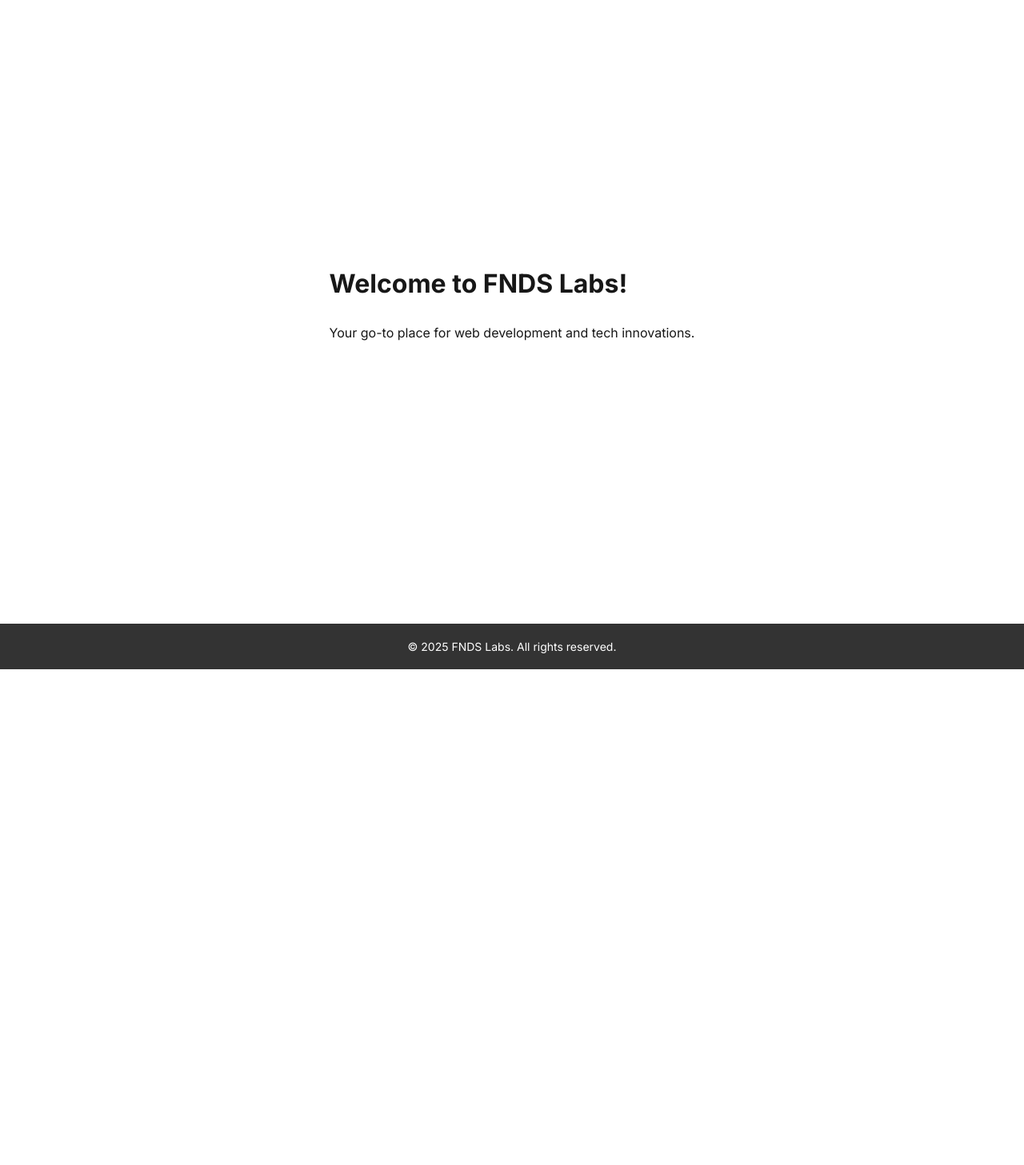
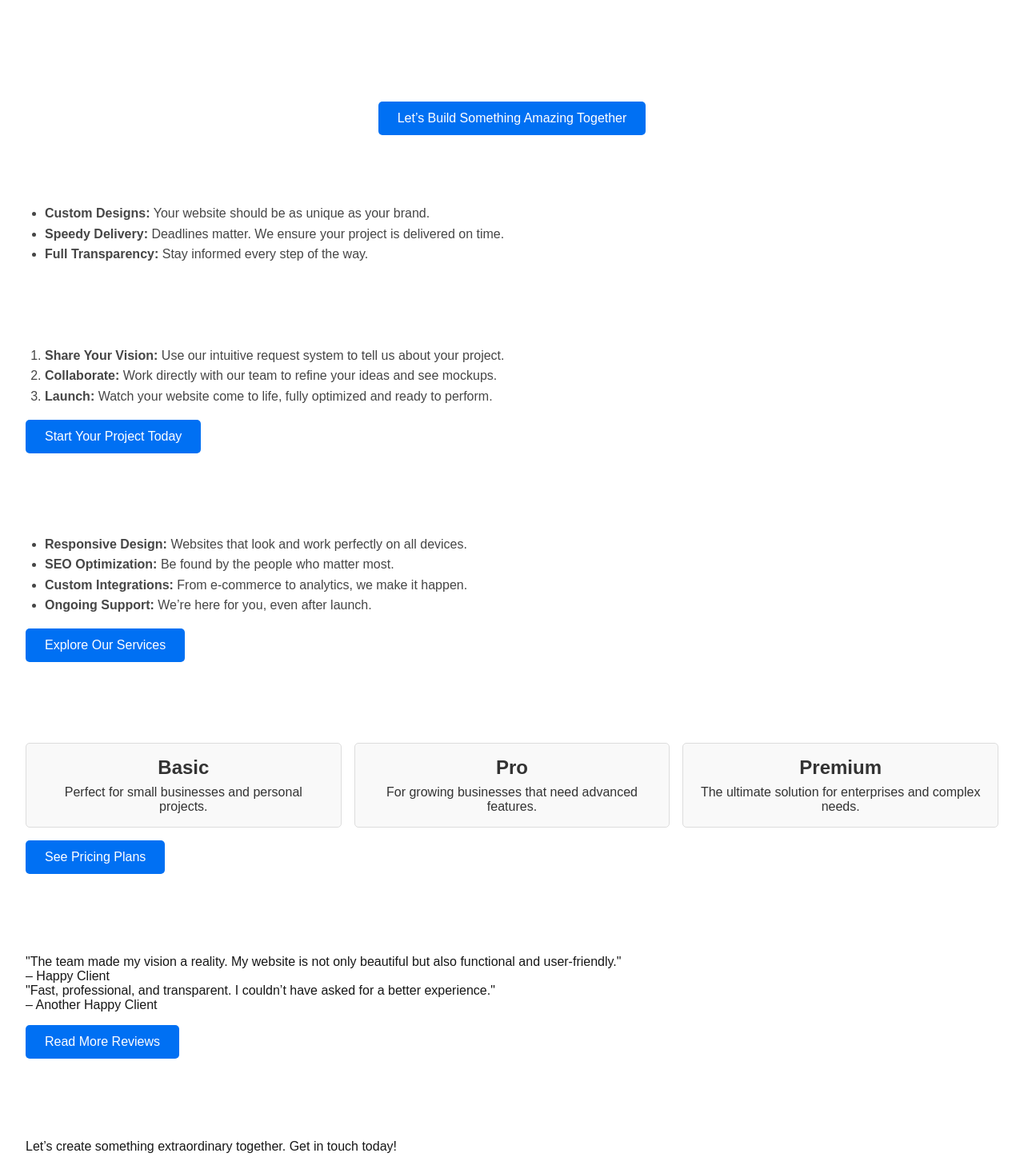
Before and after one commit to aafernands/aafernands.github.io, a Next.js app: page / in a window 1280 px wide. Shown: the part 80-1537 px from the top of the page at 80% size. Before the commit the page ends 917 px from the top, so only its background shows below. Built offline with nearby package versions, Linux system fonts and the light colour scheme.

Commit message:
updates to style

```diff
--- a/app/page.js
+++ b/app/page.js
@@ -1,16 +1,95 @@
 // app/page.js (Home Page)
+
+import Head from 'next/head';
+
 import styles from "./page.module.css";
 
 export default function Home() {
   const currentDate = new Date().getFullYear();
 
   return (
-    <div className={styles.page}>
-      <main className={styles.main}>
-        <h1>Welcome to FNDS Labs!</h1>
-        <p>Your go-to place for web development and tech innovations.</p>
+    <div className={styles.container}>
+    <Head>
+      <title>Your Vision, Our Code</title>
+      <meta name="description" content="Custom web solutions, simplified." />
+      <link rel="icon" href="/favicon.ico" />
+    </Head>
+
+    <header className={styles.header}>
+      <h1>Your Vision, Our Code</h1>
+      <p>Custom web solutions, simplified.</p>
+      <button className={styles.ctaButton}>Let’s Build Something Amazing Together</button>
+    </header>
+
+    <main className={styles.main}>
+      <section className={styles.section}>
+        <h2>Why Choose Us?</h2>
+        <ul>
+          <li><strong>Custom Designs:</strong> Your website should be as unique as your brand.</li>
+          <li><strong>Speedy Delivery:</strong> Deadlines matter. We ensure your project is delivered on time.</li>
+          <li><strong>Full Transparency:</strong> Stay informed every step of the way.</li>
+        </ul>
+      </section>
+
+      <section className={styles.section}>
+        <h2>How It Works</h2>
+        <ol>
+          <li><strong>Share Your Vision:</strong> Use our intuitive request system to tell us about your project.</li>
+          <li><strong>Collaborate:</strong> Work directly with our team to refine your ideas and see mockups.</li>
+          <li><strong>Launch:</strong> Watch your website come to life, fully optimized and ready to perform.</li>
+        </ol>
+        <button className={styles.ctaButton}>Start Your Project Today</button>
+      </section>
+
+      <section className={styles.section}>
+        <h2>Features We Offer</h2>
+        <ul>
+          <li><strong>Responsive Design:</strong> Websites that look and work perfectly on all devices.</li>
+          <li><strong>SEO Optimization:</strong> Be found by the people who matter most.</li>
+          <li><strong>Custom Integrations:</strong> From e-commerce to analytics, we make it happen.</li>
+          <li><strong>Ongoing Support:</strong> We’re here for you, even after launch.</li>
+        </ul>
+        <button className={styles.ctaButton}>Explore Our Services</button>
+      </section>
+
+      <section className={styles.section}>
+        <h2>Pricing Made Simple</h2>
+        <div className={styles.pricingGrid}>
+          <div className={styles.pricingCard}>
+            <h3>Basic</h3>
+            <p>Perfect for small businesses and personal projects.</p>
+          </div>
+          <div className={styles.pricingCard}>
+            <h3>Pro</h3>
+            <p>For growing businesses that need advanced features.</p>
+          </div>
+          <div className={styles.pricingCard}>
+            <h3>Premium</h3>
+            <p>The ultimate solution for enterprises and complex needs.</p>
+          </div>
+        </div>
+        <button className={styles.ctaButton}>See Pricing Plans</button>
+      </section>
+
+      <section className={styles.section}>
+        <h2>What Our Clients Say</h2>
+        <blockquote className='blockquote'>
+          <p>"The team made my vision a reality. My website is not only beautiful but also functional and user-friendly."</p>
+          <footer>– Happy Client</footer>
+        </blockquote>
+        <blockquote>
+          <p>"Fast, professional, and transparent. I couldn’t have asked for a better experience."</p>
+          <footer>– Another Happy Client</footer>
+        </blockquote>
+        <button className={styles.ctaButton}>Read More Reviews</button>
+      </section>
+
+      <section className={styles.section}>
+        <h2>Ready to Get Started?</h2>
+        <p>Let’s create something extraordinary together. Get in touch today!</p>
+        <button className={styles.ctaButton}>Contact Us</button>
+      </section>
       </main>
-
-    </div>
+      </div>
   );
 }
--- a/app/page.module.css
+++ b/app/page.module.css
@@ -1,168 +1,100 @@
-.page {
-  --gray-rgb: 0, 0, 0;
-  --gray-alpha-200: rgba(var(--gray-rgb), 0.08);
-  --gray-alpha-100: rgba(var(--gray-rgb), 0.05);
 
-  --button-primary-hover: #383838;
-  --button-secondary-hover: #f2f2f2;
+/* styles/Home.module.css */
 
-  display: grid;
-  grid-template-rows: 20px 1fr 20px;
-  align-items: center;
-  justify-items: center;
-  min-height: 100svh;
-  padding: 80px;
-  gap: 64px;
-  font-family: var(--font-geist-sans);
+.container {
+  font-family: Arial, sans-serif;
+  padding: 0 2rem;
 }
 
-@media (prefers-color-scheme: dark) {
-  .page {
-    --gray-rgb: 255, 255, 255;
-    --gray-alpha-200: rgba(var(--gray-rgb), 0.145);
-    --gray-alpha-100: rgba(var(--gray-rgb), 0.06);
+.header {
+  text-align: center;
+  margin: 2rem 0;
+}
 
-    --button-primary-hover: #ccc;
-    --button-secondary-hover: #1a1a1a;
-  }
+.header h1 {
+  font-size: 2.5rem;
+  color: #ffffff;
+}
+
+.header p {
+  font-size: 1.2rem;
+  color: #ffffff;
+  margin: 1rem 0;
+}
+
+.ctaButton {
+  background-color: #0070f3;
+  color: white;
+  border: none;
+  padding: 0.75rem 1.5rem;
+  font-size: 1rem;
+  border-radius: 5px;
+  cursor: pointer;
+  margin-top: 1rem;
+}
+
+.ctaButton:hover {
+  background-color: #005bb5;
 }
 
 .main {
-  display: flex;
-  flex-direction: column;
-  gap: 32px;
-  grid-row-start: 2;
+  margin: 2rem 0;
 }
 
-.main ol {
-  font-family: var(--font-geist-mono);
-  padding-left: 0;
-  margin: 0;
-  font-size: 14px;
-  line-height: 24px;
-  letter-spacing: -0.01em;
-  list-style-position: inside;
+.section {
+  margin-bottom: 3rem;
 }
 
-.main li:not(:last-of-type) {
-  margin-bottom: 8px;
+.section h2 {
+  font-size: 2rem;
+  color: #ffffff;
+  margin-bottom: 1rem;
 }
 
-.main code {
-  font-family: inherit;
-  background: var(--gray-alpha-100);
-  padding: 2px 4px;
-  border-radius: 4px;
-  font-weight: 600;
+.section ul, .section ol {
+  padding-left: 1.5rem;
+  color: #464646;
+  line-height: 1.6;
 }
 
-.ctas {
-  display: flex;
-  gap: 16px;
+.pricingGrid {
+  display: grid;
+  grid-template-columns: repeat(auto-fit, minmax(200px, 1fr));
+  gap: 1rem;
 }
 
-.ctas a {
-  appearance: none;
-  border-radius: 128px;
-  height: 48px;
-  padding: 0 20px;
-  border: none;
-  border: 1px solid transparent;
-  transition:
-    background 0.2s,
-    color 0.2s,
-    border-color 0.2s;
-  cursor: pointer;
-  display: flex;
-  align-items: center;
-  justify-content: center;
-  font-size: 16px;
-  line-height: 20px;
-  font-weight: 500;
+.pricingCard {
+  border: 1px solid #ddd;
+  border-radius: 5px;
+  padding: 1rem;
+  text-align: center;
+  background-color: #f9f9f9;
 }
 
-a.primary {
-  background: var(--foreground);
-  color: var(--background);
-  gap: 8px;
+.pricingCard h3 {
+  font-size: 1.5rem;
+  color: #333;
+  margin-bottom: 0.5rem;
 }
 
-a.secondary {
-  border-color: var(--gray-alpha-200);
-  min-width: 180px;
+.pricingCard p {
+  color: #333333;
+}
+
+.blockquote {
+  border-left: 4px solid #0070f3;
+  padding-left: 1rem;
+  margin: 1rem 0;
+  color: #555;
+}
+
+.blockquote footer {
+  font-size: 0.9rem;
+  color: #ffffff;
 }
 
 .footer {
-  grid-row-start: 3;
-  display: flex;
-  gap: 24px;
+  text-align: center;
+  margin: 2rem 0;
+  color: #ffffff;
 }
-
-.footer a {
-  display: flex;
-  align-items: center;
-  gap: 8px;
-}
-
-.footer img {
-  flex-shrink: 0;
-}
-
-/* Enable hover only on non-touch devices */
-@media (hover: hover) and (pointer: fine) {
-  a.primary:hover {
-    background: var(--button-primary-hover);
-    border-color: transparent;
-  }
-
-  a.secondary:hover {
-    background: var(--button-secondary-hover);
-    border-color: transparent;
-  }
-
-  .footer a:hover {
-    text-decoration: underline;
-    text-underline-offset: 4px;
-  }
-}
-
-@media (max-width: 600px) {
-  .page {
-    padding: 32px;
-    padding-bottom: 80px;
-  }
-
-  .main {
-    align-items: center;
-  }
-
-  .main ol {
-    text-align: center;
-  }
-
-  .ctas {
-    flex-direction: column;
-  }
-
-  .ctas a {
-    font-size: 14px;
-    height: 40px;
-    padding: 0 16px;
-  }
-
-  a.secondary {
-    min-width: auto;
-  }
-
-  .footer {
-    flex-wrap: wrap;
-    align-items: center;
-    justify-content: center;
-  }
-}
-
-@media (prefers-color-scheme: dark) {
-  .logo {
-    filter: invert();
-  }
-}
--- /dev/null
+++ b/styles/home.module.css
@@ -0,0 +1,99 @@
+/* styles/Home.module.css */
+
+.container {
+    font-family: Arial, sans-serif;
+    padding: 0 2rem;
+  }
+
+  .header {
+    text-align: center;
+    margin: 2rem 0;
+  }
+
+  .header h1 {
+    font-size: 2.5rem;
+    color: #ffffff;
+  }
+
+  .header p {
+    font-size: 1.2rem;
+    color: #555;
+    margin: 1rem 0;
+  }
+
+  .ctaButton {
+    background-color: #0070f3;
+    color: white;
+    border: none;
+    padding: 0.75rem 1.5rem;
+    font-size: 1rem;
+    border-radius: 5px;
+    cursor: pointer;
+    margin-top: 1rem;
+  }
+
+  .ctaButton:hover {
+    background-color: #005bb5;
+  }
+
+  .main {
+    margin: 2rem 0;
+  }
+
+  .section {
+    margin-bottom: 3rem;
+  }
+
+  .section h2 {
+    font-size: 2rem;
+    color: #ffffff;
+    margin-bottom: 1rem;
+  }
+
+  .section ul, .section ol {
+    padding-left: 1.5rem;
+    color: #505050;
+    line-height: 1.6;
+  }
+
+  .pricingGrid {
+    display: grid;
+    grid-template-columns: repeat(auto-fit, minmax(200px, 1fr));
+    gap: 1rem;
+  }
+
+  .pricingCard {
+    border: 1px solid #ddd;
+    border-radius: 5px;
+    padding: 1rem;
+    text-align: center;
+    background-color: #f9f9f9;
+  }
+
+  .pricingCard h3 {
+    font-size: 1.5rem;
+    color: #333;
+    margin-bottom: 0.5rem;
+  }
+
+  .pricingCard p {
+    color: #3f3f3f;
+  }
+
+  .blockquote {
+    border-left: 4px solid #0070f3;
+    padding-left: 1rem;
+    margin: 1rem 0;
+    color: #555;
+  }
+
+  .blockquote footer {
+    font-size: 0.9rem;
+    color: #777;
+  }
+
+  .footer {
+    text-align: center;
+    margin: 2rem 0;
+    color: #777;
+  }
--- a/styles/navbar.module.css
+++ b/styles/navbar.module.css
@@ -4,7 +4,7 @@
     justify-content: space-between;
     align-items: center;
     padding: 10px 20px;
-    background-color: #b02b02;
+    background-color: #358efa;
     color: white;
   }
 
```
